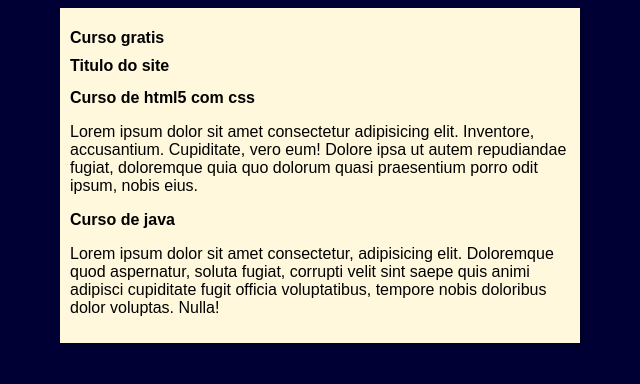
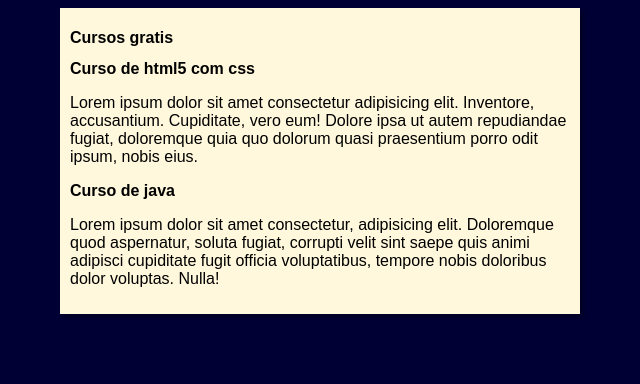
Before and after one commit to FilipeMagal/Projeto-Site, a plain HTML site: page index.html in a window 1280 px wide. Shown: the whole page, without its empty margins (320-960 px from the left). Drawn offline with Linux system fonts and the light colour scheme.

Commit message:
Update index.html

```diff
--- a/index.html
+++ b/index.html
@@ -9,8 +9,7 @@
 <body>
     <main>
         <header>
-            <h1>Curso gratis</h1>
-            <h1>Titulo do site</h1>
+            <h1>Cursos gratis</h1>
             <link rel="stylesheet" href="stilos/style.css">
         </header>
         <article>
```
